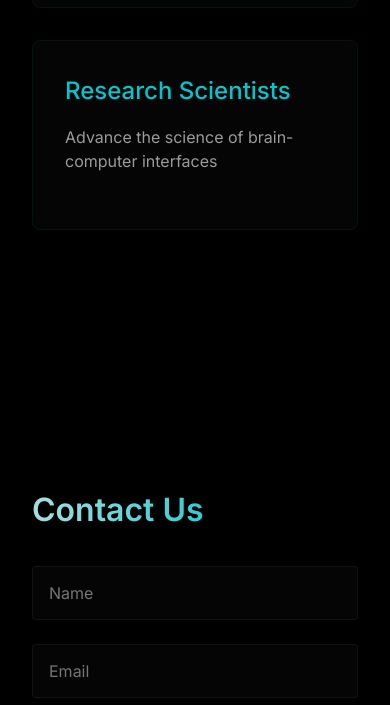
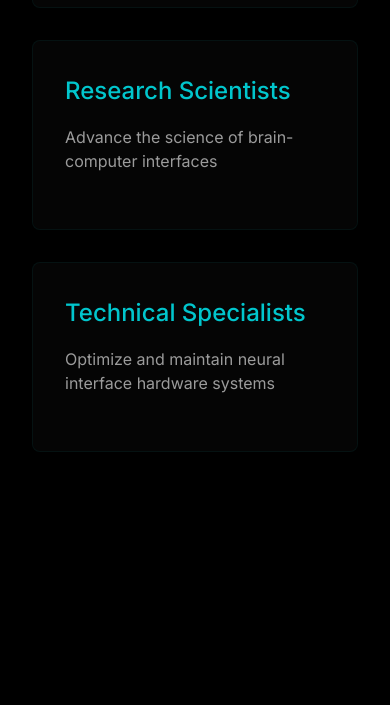
Before and after one commit to tanvir877/ndcfest, a plain HTML site: page index.html in a window 390 px wide. Shown: the part 9381-10086 px from the top of the page. Drawn offline with Linux system fonts and the light colour scheme; a script that the page names is missing.

Commit message:
added logo in titile

```diff
--- a/index.html
+++ b/index.html
@@ -4,17 +4,18 @@
   <meta charset="UTF-8">
   <meta name="viewport" content="width=device-width, initial-scale=1.0">
   <title>CyberLink - Neural Interface Technology</title>
+  <link rel="shortcut icon" href="https://pbs.twimg.com/profile_images/1499265096006000640/ZhEnSTch_400x400.jpg" type="image/x-icon">
   <link rel="stylesheet" href="reset.css">
   <link rel="stylesheet" href="styles.css">
   <link rel="stylesheet" href="animations.css">
   <link rel="stylesheet" href="https://fonts.googleapis.com/css2?family=Inter:wght@300;400;500;600;700&display=swap">
-  <script type="importmap">
+  <!-- <script type="importmap">
     {
       "imports": {
         "three": "https://unpkg.com/three@0.160.0/build/three.module.js"
       }
     }
-  </script>
+  </script> -->
   <script type="module" src="js/canvas.js"></script>
 </head>
 <body>
@@ -353,6 +354,13 @@
               </div>
               <span class="arrow">→</span>
             </a>
+            <a href="#" class="career-card">
+              <div class="card-content">
+                <h3>Technical Specialists</h3>
+                <p>Optimize and maintain neural interface hardware systems</p>
+              </div>
+              <span class="arrow">→</span>
+            </a>
           </div>
         </div>
       </div>
--- a/styles.css
+++ b/styles.css
@@ -814,7 +814,7 @@
   /* Careers Grid */
   .careers-grid {
     display: grid;
-    grid-template-columns: repeat(auto-fit, minmax(250px, 1fr));
+    grid-template-columns: repeat(2, 1fr);
     gap: 2rem;
     margin-top: 4rem;
   }
@@ -1023,6 +1023,10 @@
     .btn {
       width: 100%;
       text-align: center;
+    }
+
+    .careers-grid {
+        grid-template-columns: 1fr;
     }
   }
 
```
